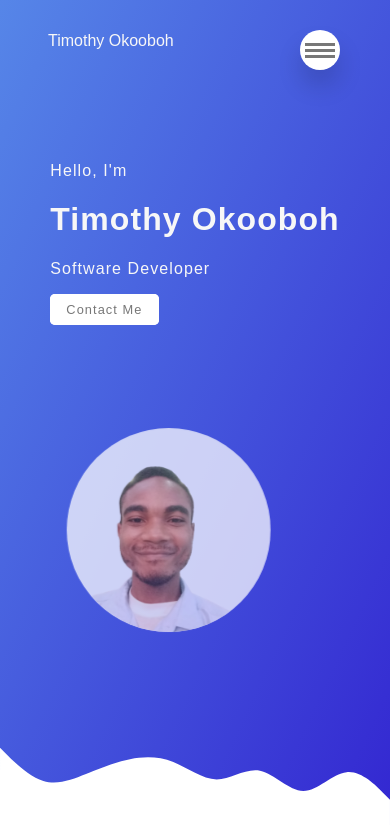
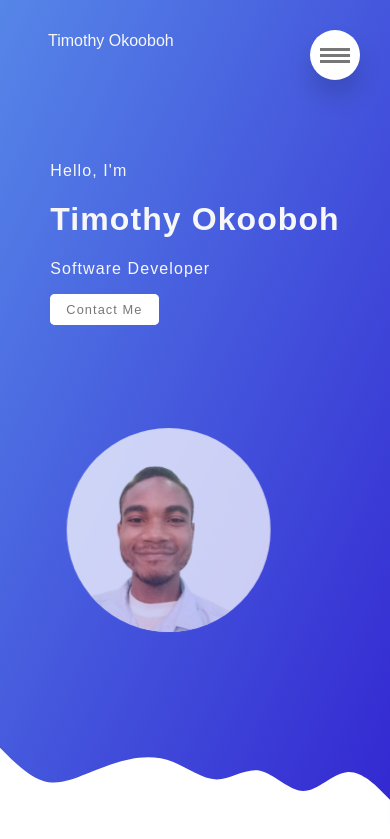
Before and after one commit to timothyokooboh/new-portfolio, a Vue app: page /#/ in a window 390 px wide. Shown: the top 839 px of the page. Built offline with nearby package versions, Linux system fonts and the light colour scheme.

Commit message:
fixed the hamburger menu

```diff
--- a/src/views/Home.vue
+++ b/src/views/Home.vue
@@ -5,7 +5,9 @@
       <div class="header">
         <div class="hamburger">
           <input type="checkbox" id="check">
-          <label for="check" class="hamburger__menu" > </label>
+          <label for="check" >
+            <span class="hamburger__menu" ></span>
+          </label>
           <ul class="hamburger__menu--nav-items">
             <li>  <a href="#home" > home </a> </li>
             <li>  <a href="#about"> about me </a> </li>
@@ -693,32 +695,36 @@
   }
 
   .hamburger {
+
+    label {
       position: fixed;
       top: 30px;
       right: 30px;
       z-index: 1000;
       background-color: $color-white;
-    height: 40px;
-    width: 40px;
+      height: 50px;
+      width: 50px;
       border-radius: 50%;
       justify-content: center;
       align-items: center;
+      cursor: pointer;
       @include boxShadow;
       display: none;
+    }
 
     input[type="checkbox"] {
       display: none
     }
 
-    input[type="checkbox"]:checked + &__menu::before {
+    input[type="checkbox"]:checked + label &__menu::before {
       transform: rotate(45deg);
     }
 
-    input[type="checkbox"]:checked + &__menu::after {
+    input[type="checkbox"]:checked + label &__menu::after {
       transform: rotate(-45deg);
     }
 
-    input[type="checkbox"]:checked ~ &__menu {
+    input[type="checkbox"]:checked + label &__menu {
       background-color: transparent;
     }
 
@@ -731,7 +737,7 @@
       width: 30px;
       height: 3px;
       background-color: $color-grey;
-      display: inline;
+      display: inline-block;
       position: relative;
       cursor: pointer;
       transition: all .4s;
@@ -813,6 +819,7 @@
     }
   }
 
+
   @media all and (max-width: 1154px) {
     .services__details {
       display: grid;
@@ -843,7 +850,7 @@
   }
 
   @media all and (max-width: 828px) {
-   .hamburger {
+   .hamburger label {
      display: flex;
    }
 
```
Lines whose indentation alone changed are shown as unchanged.
